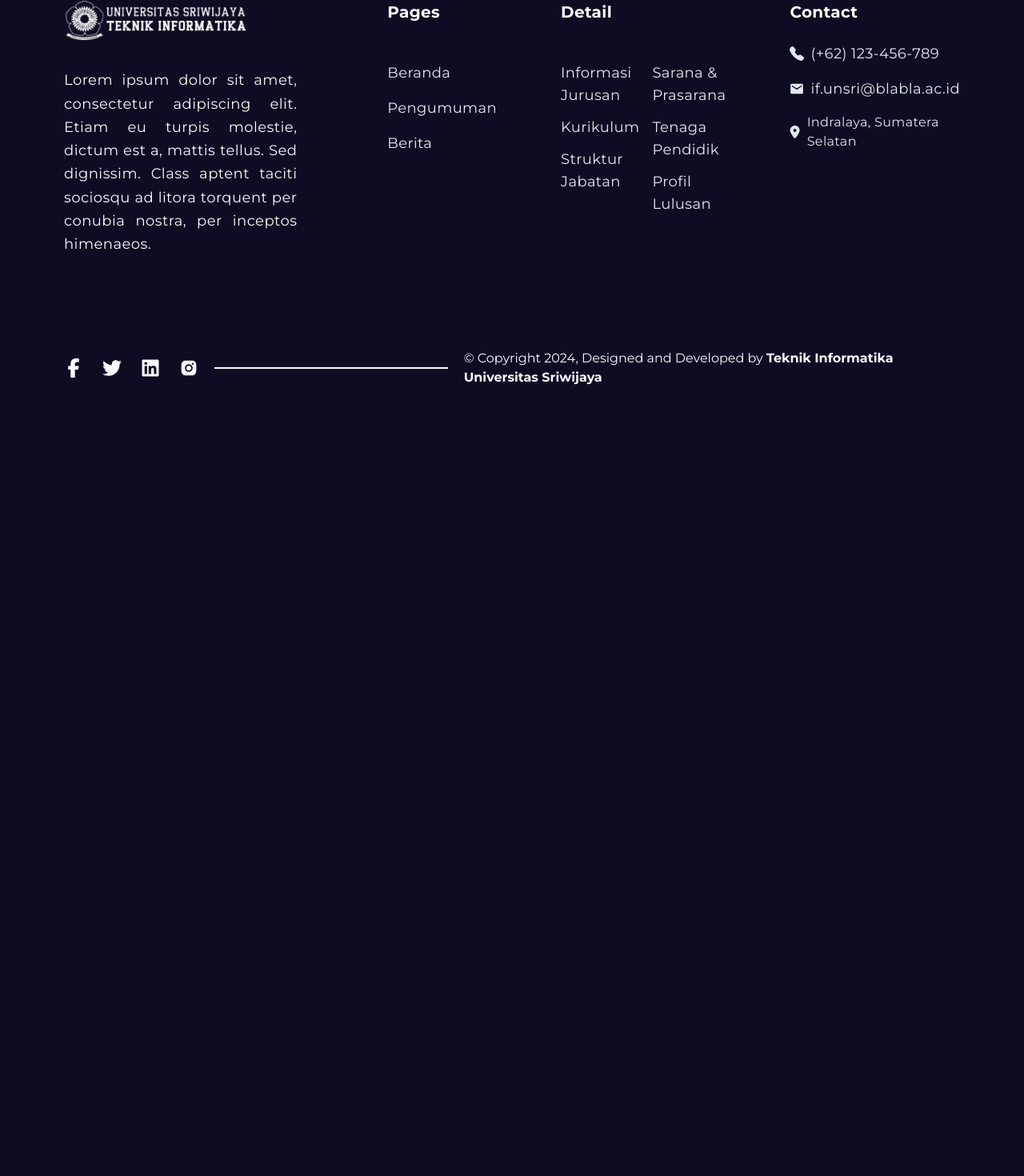
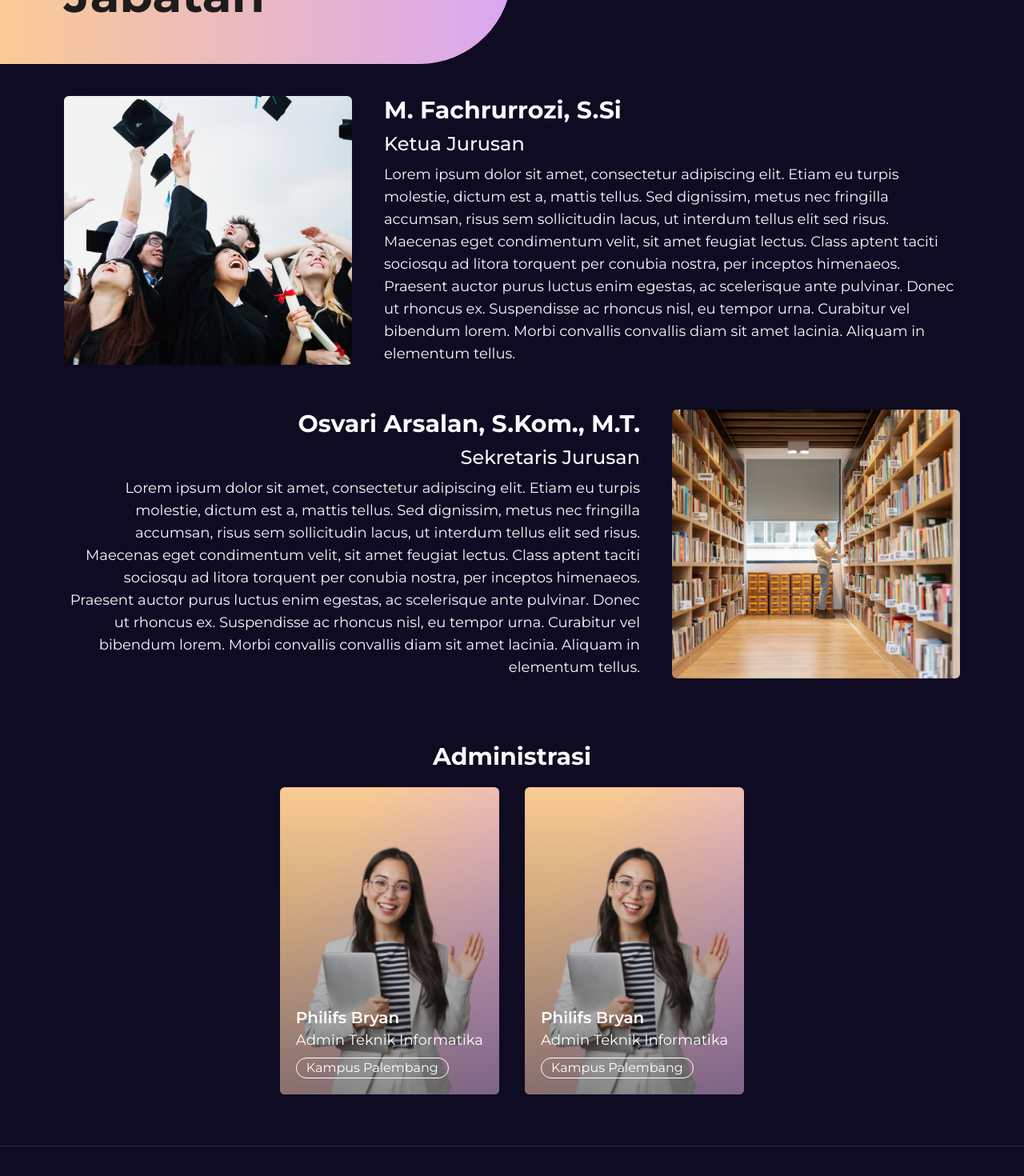
Before and after one commit to zildjianvitoo/web-ti-unsri-fe, a React (Vite) app: page /profil/struktur-jabatan in a window 1280 px wide. Shown: the part 280-1750 px from the top of the page at 80% size. Before the commit the page ends 808 px from the top, so only its background shows below. Built offline with nearby package versions, Linux system fonts and the light colour scheme.

Commit message:
feat(struktur-jabatan): added some transisiton class custom into index.css

```diff
--- /dev/null
+++ b/src/components/AdministrasiCard.tsx
@@ -0,0 +1,46 @@
+type Props = {
+  admin: {
+    img: string;
+    name: string;
+    role: string;
+    field: string;
+  };
+};
+
+export default function AdministrasiCard({ admin }: Props) {
+  return (
+    <div className="transisi relative flex min-h-96 flex-col justify-end overflow-hidden rounded-lg bg-gradient-to-br from-primary from-[23%] to-secondary p-5 hover:shadow-2xl lg:rounded-md">
+      <figure className="absolute bottom-4 z-0 mt-auto scale-110">
+        <img src={admin.img} alt="tenaga-pendidik" />
+      </figure>
+      <div className="relative z-10 text-white">
+        <h4 className="text-xl font-semibold">{admin.name}</h4>
+        <p className="text-lg">{admin.role}</p>
+        <div className="mt-2 line-clamp-1 w-fit rounded-full border border-white px-3">
+          {admin.field}
+        </div>
+      </div>
+      <div className="absolute inset-0 z-[8] h-full rounded-b-md bg-gradient-to-t from-[#222222]/50 to-transparent"></div>
+    </div>
+  );
+}
+
+// yang aku ini, compare cb tok...
+
+// <div className="transisi relative aspect-[4/5] w-1/5 overflow-hidden rounded-lg bg-gradient-to-br from-primary/70 to-secondary/70 text-white hover:shadow-2xl">
+//   <div className="absolute bottom-0 left-0 h-1/2 w-full bg-gradient-to-t from-black/70 to-black/0" />
+//   <div className="h-full w-full overflow-hidden rounded-md md:self-stretch">
+//     <img
+//       src={admin.img}
+//       alt={"gambar" + admin.name}
+//       className="h-full w-full object-cover object-top"
+//     />
+//   </div>
+//   <div className="absolute bottom-0 w-full px-5 py-5">
+//     <h1 className="text-xl font-semibold">{admin.name}</h1>
+//     <h3 className="mb-1 text-base">{admin.role}</h3>
+//     <p className="w-fit rounded-full border-[1px] border-white px-2 py-1 text-xs">
+//       {admin.field}
+//     </p>
+//   </div>
+// </div>
--- /dev/null
+++ b/src/components/App/Profil/StrukturJabatan/AdministrasiJurusan.tsx
@@ -0,0 +1,35 @@
+import img from "@/../public/images/tenaga-pendidik-dummy.png";
+import AdministrasiCard from "@/components/AdministrasiCard";
+
+const data = [
+  {
+    img: img,
+    name: "Philifs Bryan",
+    role: "Admin Teknik Informatika",
+    field: "Kampus Palembang",
+  },
+  {
+    img: img,
+    name: "Philifs Bryan",
+    role: "Admin Teknik Informatika",
+    field: "Kampus Palembang",
+  },
+];
+
+export default function AdministrasiJurusan() {
+  return (
+    <section
+      id="administrasi-jurusan"
+      className="mt-20 w-full px-4 lg:px-12 xl:px-20"
+    >
+      <h1 className="w-full text-center text-2xl font-bold lg:text-3xl">
+        Administrasi
+      </h1>
+      <div className="mt-5 flex flex-row justify-center gap-8">
+        {data.map((data, index) => (
+          <AdministrasiCard admin={data} key={index} />
+        ))}
+      </div>
+    </section>
+  );
+}
--- /dev/null
+++ b/src/components/App/Profil/StrukturJabatan/JabatanJurusan.tsx
@@ -0,0 +1,50 @@
+import img from "@/../public/images/image-dummy1.png";
+import img2 from "@/../public/images/image-dummy2.png";
+
+const data = [
+  {
+    img: img,
+    nama: "M. Fachrurrozi, S.Si",
+    jabatan: "Ketua Jurusan",
+    konten:
+      "Lorem ipsum dolor sit amet, consectetur adipiscing elit. Etiam eu turpis molestie, dictum est a, mattis tellus. Sed dignissim, metus nec fringilla accumsan, risus sem sollicitudin lacus, ut interdum tellus elit sed risus. Maecenas eget condimentum velit, sit amet feugiat lectus. Class aptent taciti sociosqu ad litora torquent per conubia nostra, per inceptos himenaeos. Praesent auctor purus luctus enim egestas, ac scelerisque ante pulvinar. Donec ut rhoncus ex. Suspendisse ac rhoncus nisl, eu tempor urna. Curabitur vel bibendum lorem. Morbi convallis convallis diam sit amet lacinia. Aliquam in elementum tellus.",
+  },
+  {
+    img: img2,
+    nama: "Osvari Arsalan, S.Kom., M.T.",
+    jabatan: "Sekretaris Jurusan",
+    konten:
+      "Lorem ipsum dolor sit amet, consectetur adipiscing elit. Etiam eu turpis molestie, dictum est a, mattis tellus. Sed dignissim, metus nec fringilla accumsan, risus sem sollicitudin lacus, ut interdum tellus elit sed risus. Maecenas eget condimentum velit, sit amet feugiat lectus. Class aptent taciti sociosqu ad litora torquent per conubia nostra, per inceptos himenaeos. Praesent auctor purus luctus enim egestas, ac scelerisque ante pulvinar. Donec ut rhoncus ex. Suspendisse ac rhoncus nisl, eu tempor urna. Curabitur vel bibendum lorem. Morbi convallis convallis diam sit amet lacinia. Aliquam in elementum tellus.",
+  },
+];
+
+export default function JabatanJurusan() {
+  return (
+    <section
+      id="jabatan-jurusan"
+      className="mt-10 flex h-full w-full flex-col gap-10 px-4 md:gap-14 lg:px-12 xl:px-20"
+    >
+      {data.map((data, index) => (
+        <div
+          key={index}
+          className="flex w-full flex-col items-center gap-2 text-center md:flex-row md:justify-normal md:gap-5 md:text-start even:md:flex-row-reverse even:md:text-end lg:gap-10"
+        >
+          <div className="w-4/6 overflow-hidden rounded-md md:w-2/6 md:self-stretch">
+            <img
+              src={data.img}
+              alt={"gambar" + data.nama}
+              className="h-full w-full object-cover"
+            />
+          </div>
+          <div className="flex h-full w-full flex-col md:w-4/6 md:gap-2">
+            <h1 className="text-2xl font-bold lg:text-3xl">{data.nama}</h1>
+            <h3 className="font-medium md:text-xl lg:text-2xl">
+              {data.jabatan}
+            </h3>
+            <p className="lg:text-lg">{data.konten}</p>
+          </div>
+        </div>
+      ))}
+    </section>
+  );
+}
--- a/src/index.css
+++ b/src/index.css
@@ -74,6 +74,10 @@
   }
 }
 
+.transisi {
+  @apply transition-all duration-500 ease-out;
+}
+
 .glassmorphism {
   background: rgba(255, 255, 255, 0.37);
   box-shadow: 0 4px 30px rgba(0, 0, 0, 0.1);
--- /dev/null
+++ b/src/pages/Profil/StrukturJabatan.tsx
@@ -0,0 +1,17 @@
+import AdministrasiJurusan from "@/components/App/Profil/StrukturJabatan/AdministrasiJurusan";
+import JabatanJurusan from "@/components/App/Profil/StrukturJabatan/JabatanJurusan";
+import SectionTitle from "@/components/SectionTitle";
+
+export default function StrukturJabatan() {
+  return (
+    <>
+      <section id="informasi-jurusan">
+        <div className="flex flex-col gap-8 lg:gap-10">
+          <SectionTitle title="Struktur Jabatan" />
+        </div>
+      </section>
+      <JabatanJurusan />
+      <AdministrasiJurusan />
+    </>
+  );
+}
```
